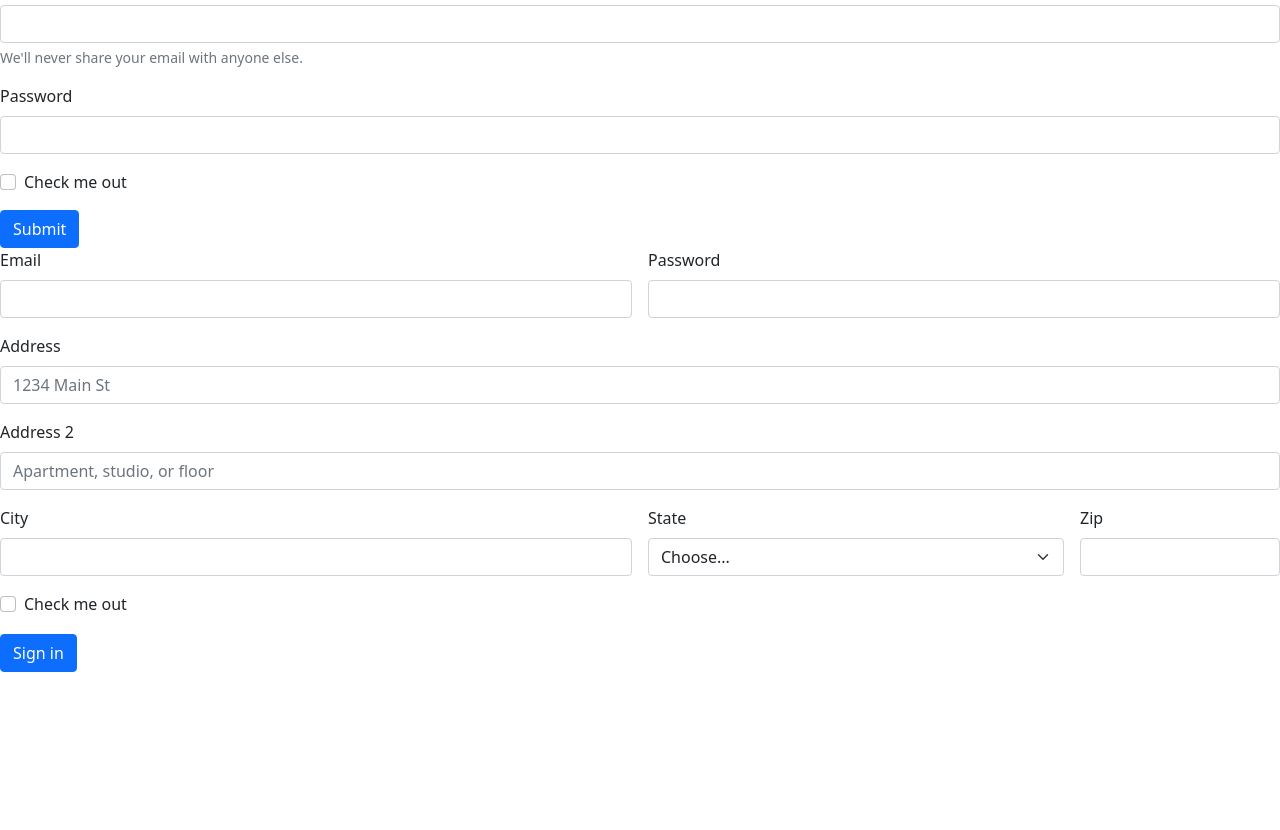
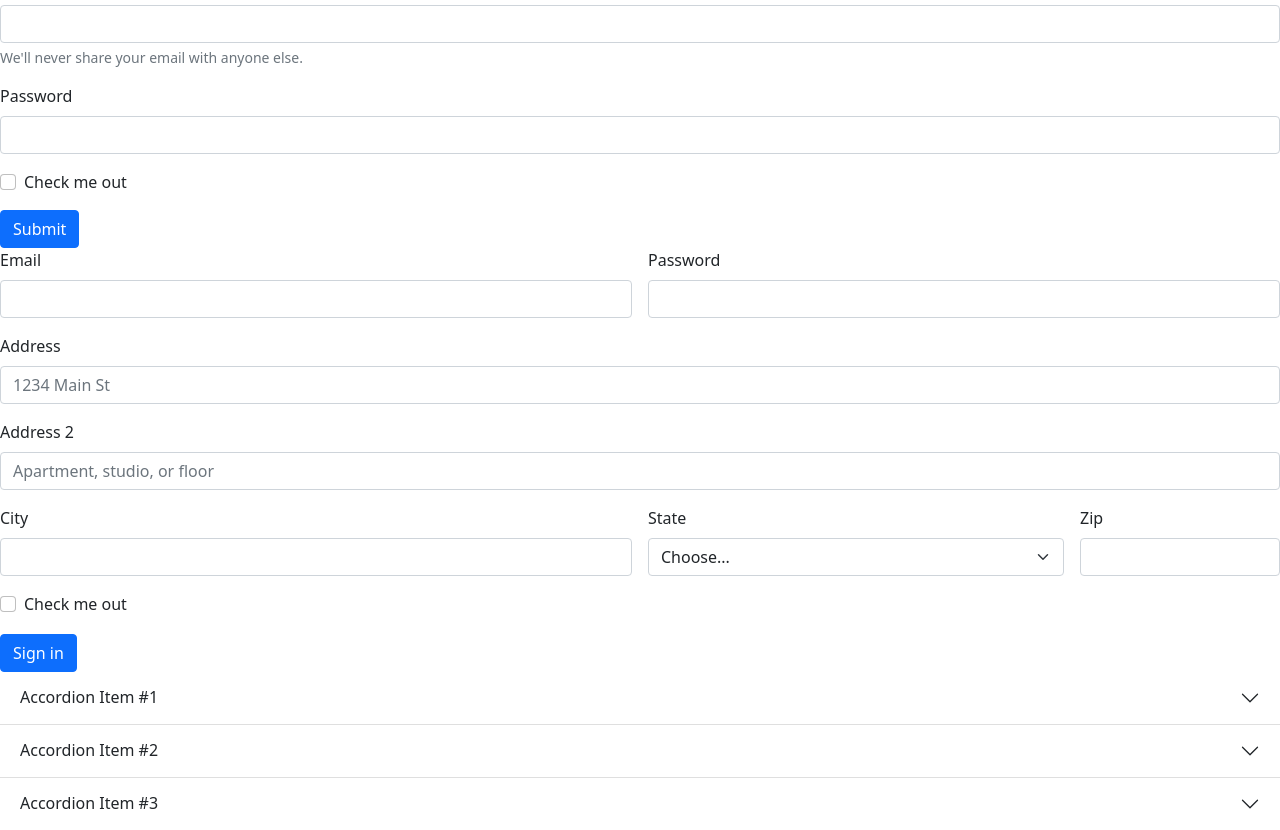
Before and after one commit to Bhuwan111/Website-with-Git, a plain HTML site: page index.html in a window 1280 px wide. Shown: the part 83-913 px from the top of the page. Before the commit the page ends 800 px from the top, so only its background shows below. Drawn offline with nearby package versions, Linux system fonts and the light colour scheme.

Commit message:
Added Accordin to website

```diff
--- a/index.html
+++ b/index.html
@@ -141,5 +141,38 @@
     <script src="https://cdn.jsdelivr.net/npm/@popperjs/core@2.9.3/dist/umd/popper.min.js" integrity="sha384-eMNCOe7tC1doHpGoWe/6oMVemdAVTMs2xqW4mwXrXsW0L84Iytr2wi5v2QjrP/xp" crossorigin="anonymous"></script>
     <script src="https://cdn.jsdelivr.net/npm/bootstrap@5.1.0/dist/js/bootstrap.min.js" integrity="sha384-cn7l7gDp0eyniUwwAZgrzD06kc/tftFf19TOAs2zVinnD/C7E91j9yyk5//jjpt/" crossorigin="anonymous"></script>
     -->
+
+	<div class="accordion accordion-flush" id="accordionFlushExample">
+  <div class="accordion-item">
+    <h2 class="accordion-header" id="flush-headingOne">
+      <button class="accordion-button collapsed" type="button" data-bs-toggle="collapse" data-bs-target="#flush-collapseOne" aria-expanded="false" aria-controls="flush-collapseOne">
+        Accordion Item #1
+      </button>
+    </h2>
+    <div id="flush-collapseOne" class="accordion-collapse collapse" aria-labelledby="flush-headingOne" data-bs-parent="#accordionFlushExample">
+      <div class="accordion-body">Placeholder content for this accordion, which is intended to demonstrate the <code>.accordion-flush</code> class. This is the first item's accordion body.</div>
+    </div>
+  </div>
+  <div class="accordion-item">
+    <h2 class="accordion-header" id="flush-headingTwo">
+      <button class="accordion-button collapsed" type="button" data-bs-toggle="collapse" data-bs-target="#flush-collapseTwo" aria-expanded="false" aria-controls="flush-collapseTwo">
+        Accordion Item #2
+      </button>
+    </h2>
+    <div id="flush-collapseTwo" class="accordion-collapse collapse" aria-labelledby="flush-headingTwo" data-bs-parent="#accordionFlushExample">
+      <div class="accordion-body">Placeholder content for this accordion, which is intended to demonstrate the <code>.accordion-flush</code> class. This is the second item's accordion body. Let's imagine this being filled with some actual content.</div>
+    </div>
+  </div>
+  <div class="accordion-item">
+    <h2 class="accordion-header" id="flush-headingThree">
+      <button class="accordion-button collapsed" type="button" data-bs-toggle="collapse" data-bs-target="#flush-collapseThree" aria-expanded="false" aria-controls="flush-collapseThree">
+        Accordion Item #3
+      </button>
+    </h2>
+    <div id="flush-collapseThree" class="accordion-collapse collapse" aria-labelledby="flush-headingThree" data-bs-parent="#accordionFlushExample">
+      <div class="accordion-body">Placeholder content for this accordion, which is intended to demonstrate the <code>.accordion-flush</code> class. This is the third item's accordion body. Nothing more exciting happening here in terms of content, but just filling up the space to make it look, at least at first glance, a bit more representative of how this would look in a real-world application.</div>
+    </div>
+  </div>
+</div>
   </body>
 </html>
```
